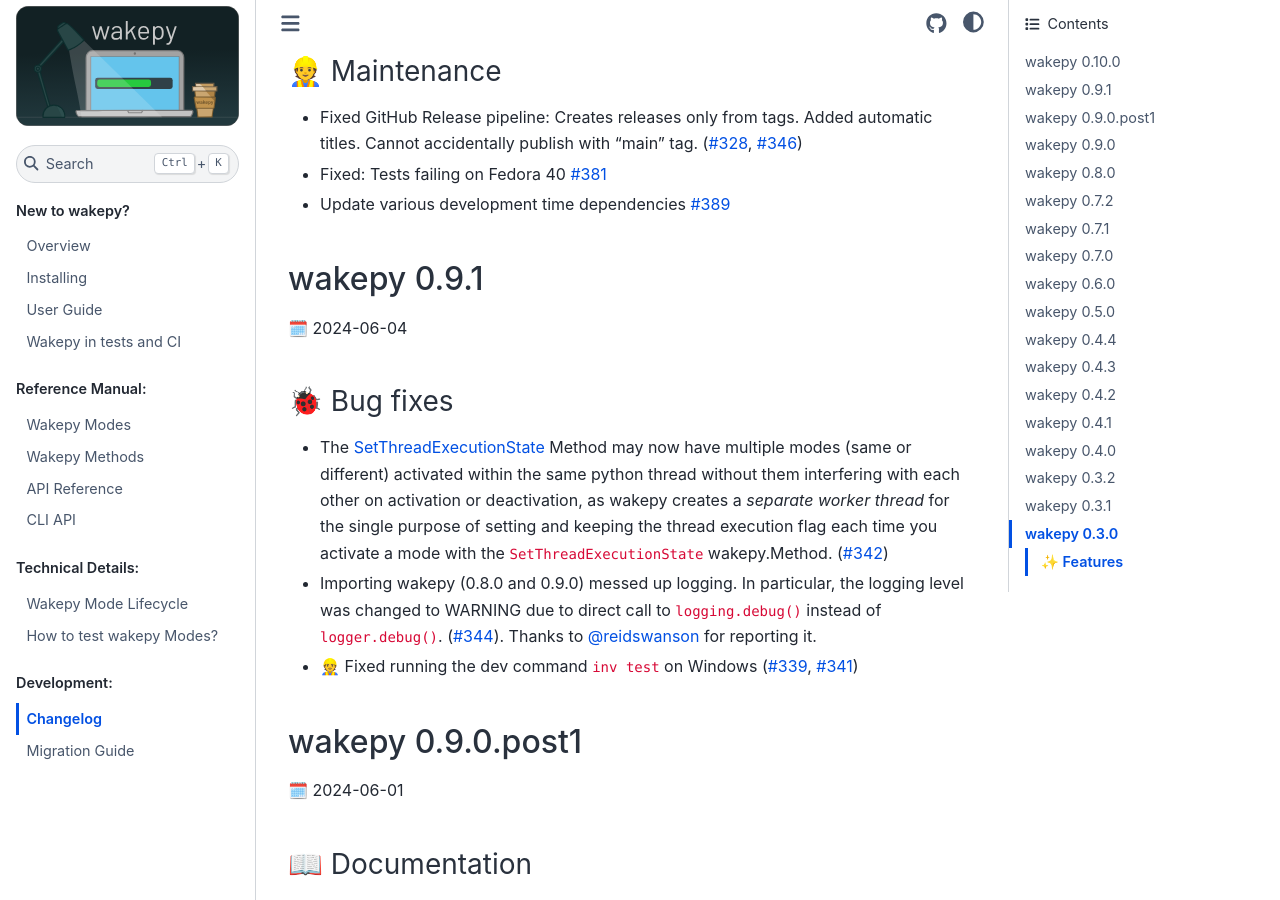
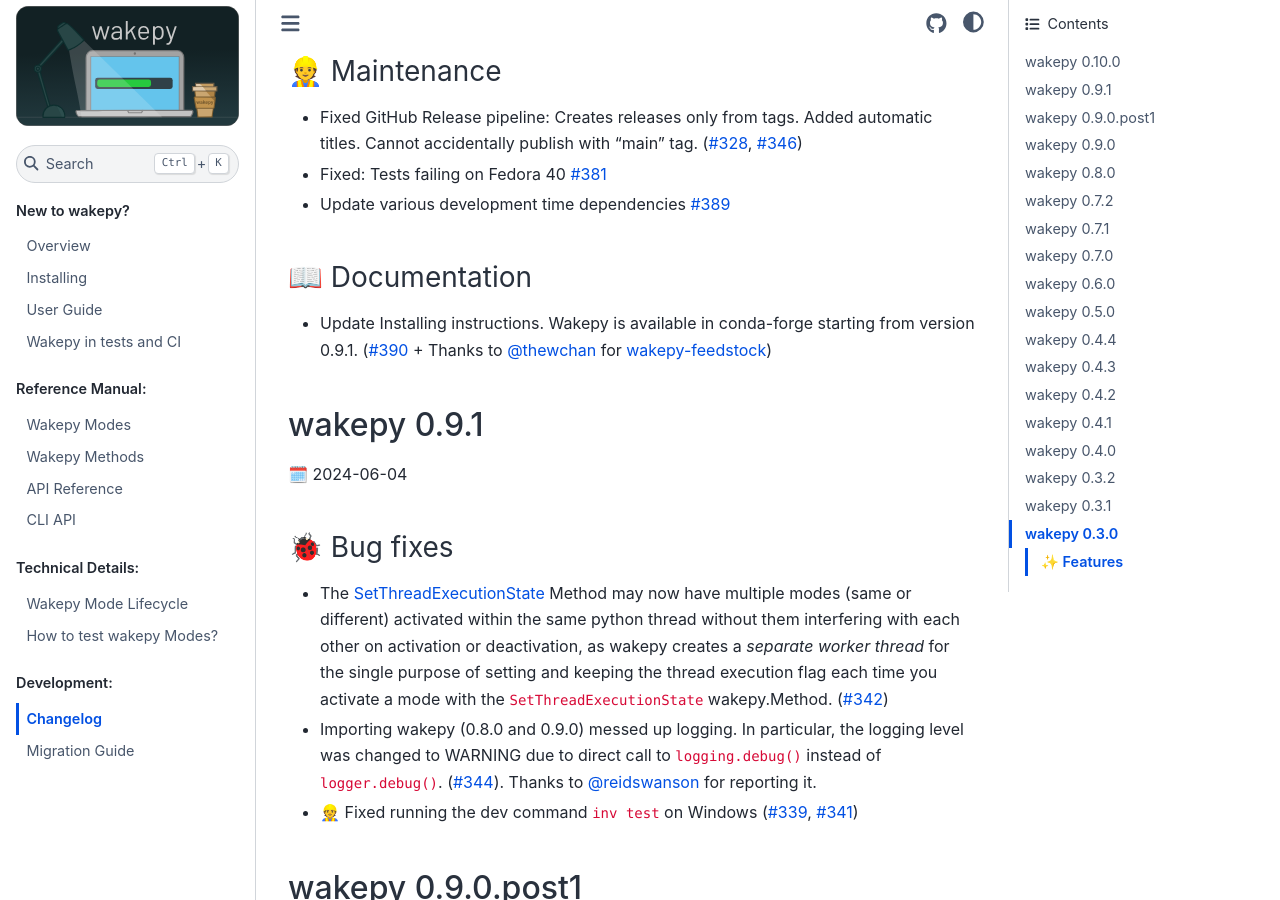
Before and after one commit to fohrloop/wakepy, a Sphinx documentation site: the page built from docs/source/changelog.md, in a window 1280 px wide and 900 px high, scrolled down 961 px. Built offline with Sphinx 7.4.7 and the Sphinx Book theme 1.1.4, drawn with Linux system fonts in a browser that asks for light colours; the version number could not be read and is left out.

Commit message:
update changelog

```diff
--- a/docs/source/changelog.md
+++ b/docs/source/changelog.md
@@ -2,6 +2,7 @@
 
 ## wakepy 0.10.0
 🗓️ unreleased
+
 
 ### ✨ Features
 - Add support for BSD and other non-Linux Unix-like FOSS desktop systems. All systems running a supported Desktop Environment (currently: KDE, Gnome + other freedesktop compliant DEs) should be supported. ([#379](https://github.com/fohrloop/wakepy/pull/379), [#385](https://github.com/fohrloop/wakepy/pull/385))
@@ -17,6 +18,9 @@
 - Fixed GitHub Release pipeline: Creates releases only from tags. Added automatic titles. Cannot accidentally publish with "main" tag. ([#328](https://github.com/fohrloop/wakepy/pull/328), [#346](https://github.com/fohrloop/wakepy/pull/346))
 - Fixed: Tests failing on Fedora 40 [#381](https://github.com/fohrloop/wakepy/pull/381)
 - Update various development time dependencies [#389](https://github.com/fohrloop/wakepy/pull/389)
+
+### 📖 Documentation
+- Update Installing instructions. Wakepy is available in conda-forge starting from version 0.9.1. ([#390](https://github.com/fohrloop/wakepy/pull/390) + Thanks to [@thewchan](https://github.com/thewchan) for [wakepy-feedstock](https://github.com/conda-forge/wakepy-feedstock))
 
 ## wakepy 0.9.1
 🗓️ 2024-06-04
```
